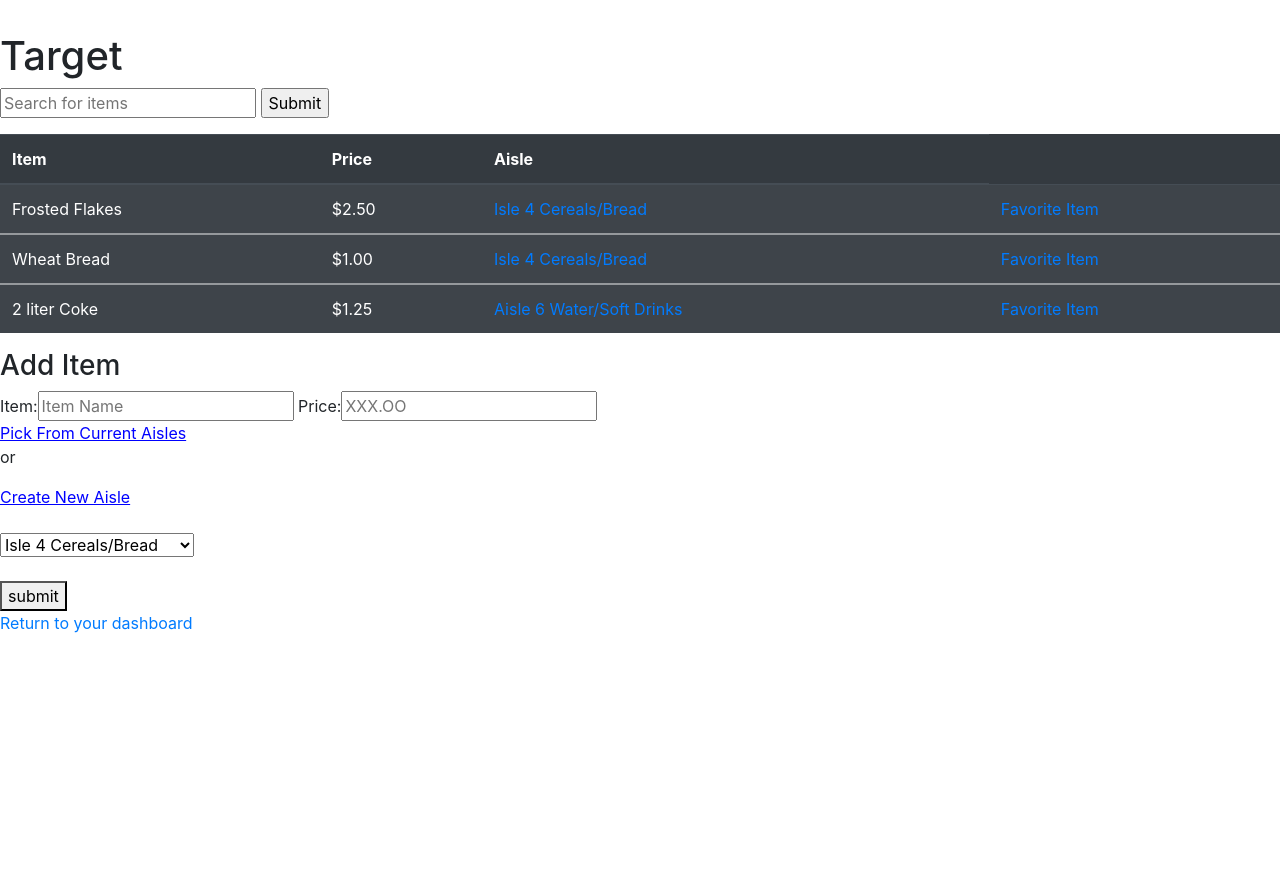
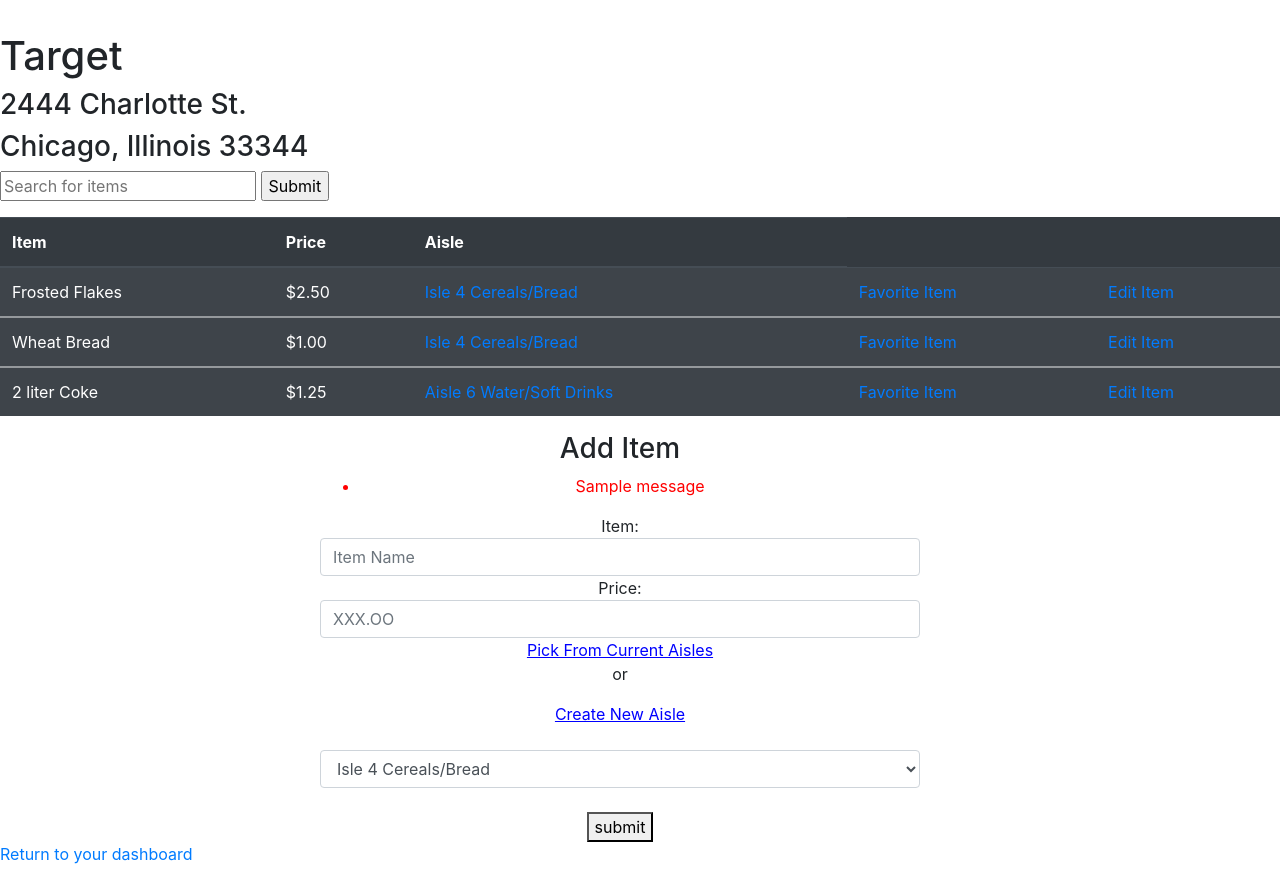
Before and after one commit to Apilny/Shelf_Project2, a Django app: template apps/shelf_app/templates/view_location_items.html in a window 1280 px wide. Shown: the part 203-1085 px from the top of the page. Before the commit the page ends 836 px from the top, so only its background shows below. Run offline with Django 3.2, Linux system fonts and the light colour scheme; the template is opened without the code that fills it: values that come from a table or form of the project are taken from there, others are empty; data comes from the database, SQL or seed files in the repository; tables that the repository leaves empty hold one stand-in row (values such as "Sample post"); one stand-in notice (Sample message) is shown; parts of the project's set-up code (start-up, migrations or seed data) failed here and were passed over; some libraries are stand-ins or nearby versions.

Commit message:
Update wsgi.cpython-36.pyc

```diff
--- a/apps/shelf_app/templates/view_location_items.html
+++ b/apps/shelf_app/templates/view_location_items.html
@@ -40,7 +40,9 @@
         </div>
     </header>
     <h1>{{location.store.name}}</h1>
-    <form action="shelf/{{location.store.id}}/items/search" method="GET">
+    <h3>{{location.address}}</h3>
+    <h3>{{location.city}}, {{location.state}} {{location.zip_code}}</h3>
+    <form action="/shelf/{{location.store.id}}/items/search" method="GET">
         <p><input type="text" name="search_field" placeholder="Search for items"> <input type="submit" value="Submit">
         </p>
     </form>
@@ -60,31 +62,47 @@
                 <td>${{item.price}}</td>
                 <td><a href='/shelf/{{item.aisle.id}}/aisle'>{{item.aisle.description}}</a></td>
                 <td><a href='/shelf/{{item.id}}/add_favorite_item'>Favorite Item</a></td>
+                <td><a href='/shelf/{{item.id}}/edit'>Edit Item</a></td>
             </tr>
         </tbody>
         {%endfor%}
     </table>
+    <div style='margin-left:25%; text-align: center; width:600px;'>
+        <form method='POST' action='/shelf/{{location.id}}/create_item'>
             <h3>Add Item</h3>
-<form method='POST' action='/shelf/{{location.id}}/create_item'>
+            {%if messages%}
+            <ul>
+                {%for message in messages%}
+                <li style='color:red'>{{message}}</li>
+                {%endfor%}
+            </ul>
+            {%endif%}
             {% csrf_token %}
-    Item:<input type='text' name='name' placeholder='Item Name'>
-    Price:<input type='text' name='price' placeholder='XXX.OO'>
-    <div id='old_aisle'  style="color: blue; text-decoration: underline;">Pick From Current Aisles</div>
+            Item:<input class="form-control" id="exampleFormControlInput1" type='text' name='name' placeholder='Item Name'>
+            Price:<input class="form-control" id="exampleFormControlInput1" type='text' name='price' placeholder='XXX.OO'>
+            <div id='old_aisle' style="color: blue; text-decoration: underline;">Pick From Current Aisles</div>
             <p>or</p>
             <div id='new_aisle' style="color: blue; text-decoration: underline;">Create New Aisle</div><br>
-            <div id='aisle_select'><select name='aisle_id'><optgroup label='Current Aisles:' name='aisle_id'>{%for aisle in location.aisles.all%}<option value='{{aisle.id}}' name='aisle_id'> {{aisle.description}} </option>{%endfor%}</optgroup></select></div><br>
+            <div id='aisle_select'>
+                <select class="form-control" name='aisle_id'>
+                    <optgroup class="form-control" label='Current Aisles:' name='aisle_id'>
+                        {%for aisle in location.aisles.all%}
+                        <option value='{{aisle.id}}' name='aisle_id'> {{aisle.description}} </option>
+                        {%endfor%}</optgroup>
+                </select></div><br>
             <button type='submit'>submit</button>
         </form>
+    </div>
     <p><a href='/shelf/profile'>Return to your dashboard</a></p>
     <script>
         $(document).ready(function () {
             $('#old_aisle').click(function () {
                 $('#aisle_select').empty()
-                $('#aisle_select').append("<select name='aisle_id'><optgroup label='Current Aisles:' name='aisle_id'>{%for aisle in location.aisles.all%}<option value='{{aisle.id}}' name='aisle_id'> {{aisle.description}} </option>{%endfor%}</optgroup></select>")
+                $('#aisle_select').append("<select class='form-control'name='aisle_id'><optgroup label='Current Aisles:' name='aisle_id'>{%for aisle in location.aisles.all%}<option value='{{aisle.id}}' name='aisle_id'> {{aisle.description}} </option>{%endfor%}</optgroup></select>")
             })
             $('#new_aisle').click(function () {
                 $('#aisle_select').empty()
-                $('#aisle_select').append(" New Aisle: <input type='text' name='aisle_id' placeholder='New Aisle Description'>")
+                $('#aisle_select').append(" New Aisle information: <input class='form-control' type='text' name='aisle_id' placeholder='New Aisle Description'>")
             })
         })
     </script>
```
Also changed, not shown: apps/shelf_app/templates/view_locations.html (+23 -17 lines). Lines whose indentation alone changed are shown as unchanged.
